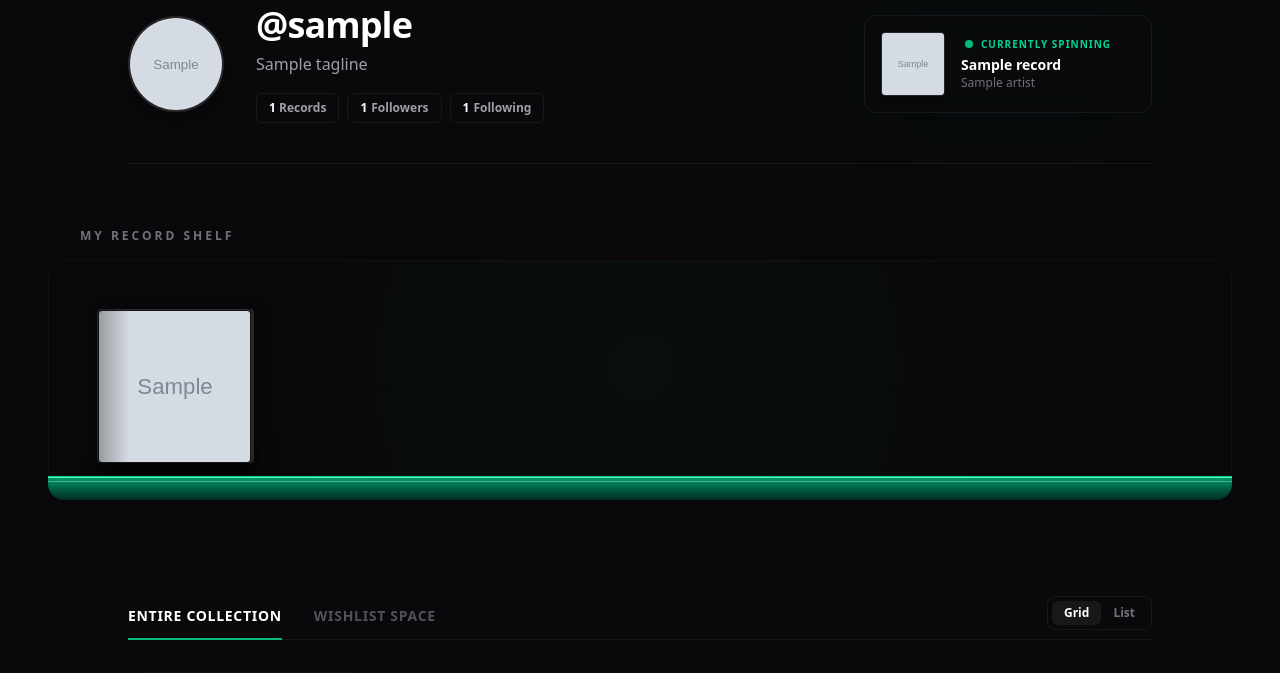
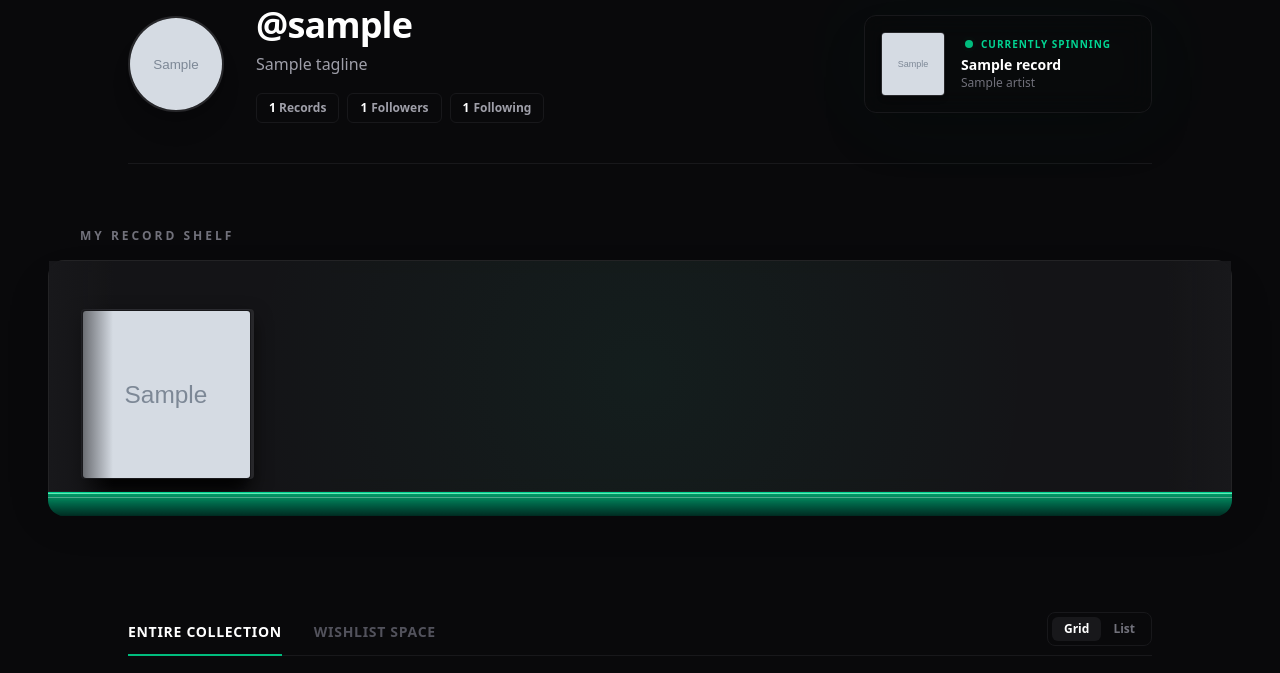
Before and after one commit to andrewstn/recordshelf, a Django app: template templates/profile.html in a window 1280 px wide. Shown: the part 120-793 px from the top of the page. Run offline with Django 5.2, Linux system fonts and the light colour scheme; the template is opened without the code that fills it: most values are stand-ins (such as "Sample title", 1, 10 or a date in 2020); grey boxes marked "Sample" are stand-in pictures.

Commit message:
Redesign profile page with even more emphasis on shelf and album size.

```diff
--- a/templates/profile.html
+++ b/templates/profile.html
@@ -75,7 +75,7 @@
     </div>
 
 
-    <div class="max-w-7xl mx-auto mb-24 relative group/shelf">
+    <div class="max-w-[1400px] mx-auto mb-24 relative group/shelf">
 
         <div class="flex items-end justify-between mb-4 px-4 md:px-8">
             <div class="flex items-center gap-3">
@@ -99,18 +99,18 @@
             </div>
         </div>
 
-        <div class="relative bg-zinc-950/40 rounded-t-2xl border border-zinc-900/60 pt-12 pb-2 px-6 md:px-12 shadow-2xl transition-all duration-500 group-hover/shelf:border-zinc-800/40">
+        <div class="relative bg-zinc-900/80 backdrop-blur-sm rounded-t-2xl border border-zinc-800/80 pt-12 pb-2 px-4 md:px-8 shadow-2xl transition-all duration-500 group-hover/shelf:border-zinc-700/50">
 
-            <div class="absolute inset-0 bg-[radial-gradient(circle_at_center,rgba(16,185,129,0.04),transparent_65%)] pointer-events-none z-0 transition-opacity duration-500 group-hover/shelf:opacity-140"></div>
+            <div class="absolute inset-0 bg-[radial-gradient(circle_at_center,rgba(16,185,129,0.06),transparent_65%)] pointer-events-none z-0 transition-opacity duration-500 group-hover/shelf:opacity-100"></div>
 
-            <div class="absolute inset-y-0 left-0 w-8 md:w-20 bg-gradient-to-r from-zinc-950 via-zinc-950/40 to-transparent z-20 pointer-events-none"></div>
-            <div class="absolute inset-y-0 right-0 w-8 md:w-20 bg-gradient-to-l from-zinc-950 via-zinc-950/40 to-transparent z-20 pointer-events-none"></div>
+            <div class="absolute inset-y-0 left-0 w-8 md:w-16 bg-gradient-to-r from-zinc-900 via-zinc-900/60 to-transparent z-20 pointer-events-none"></div>
+            <div class="absolute inset-y-0 right-0 w-8 md:w-16 bg-gradient-to-l from-zinc-900 via-zinc-900/60 to-transparent z-20 pointer-events-none"></div>
 
             {% if shelf_items %}
             <div id="shelf-container"
                  data-is-owner="{% if request.user == profile_user %}true{% else %}false{% endif %}"
                  data-update-url="{% url 'update_shelf_order' %}"
-                 class="grid grid-cols-3 md:grid-cols-6 gap-4 md:gap-8 items-end relative z-10 pb-1">
+                 class="grid grid-cols-3 md:grid-cols-6 gap-3 md:gap-5 items-end relative z-10 pb-1">
 
                 {% for item in shelf_items %}
                 <div data-id="{{ item.record.id }}" class="w-full relative z-10 cursor-grab active:cursor-grabbing group/card">
@@ -134,8 +134,8 @@
 
             </div>
             {% else %}
-            <div class="py-12 text-center text-zinc-600 font-medium relative z-10 text-sm tracking-wide">
-                No records mounted on this shelf yet.
+            <div class="py-12 text-center text-zinc-500 font-medium relative z-10 text-sm tracking-wide">
+                No items mounted on the display wall.
             </div>
             {% endif %}
         </div>
```
